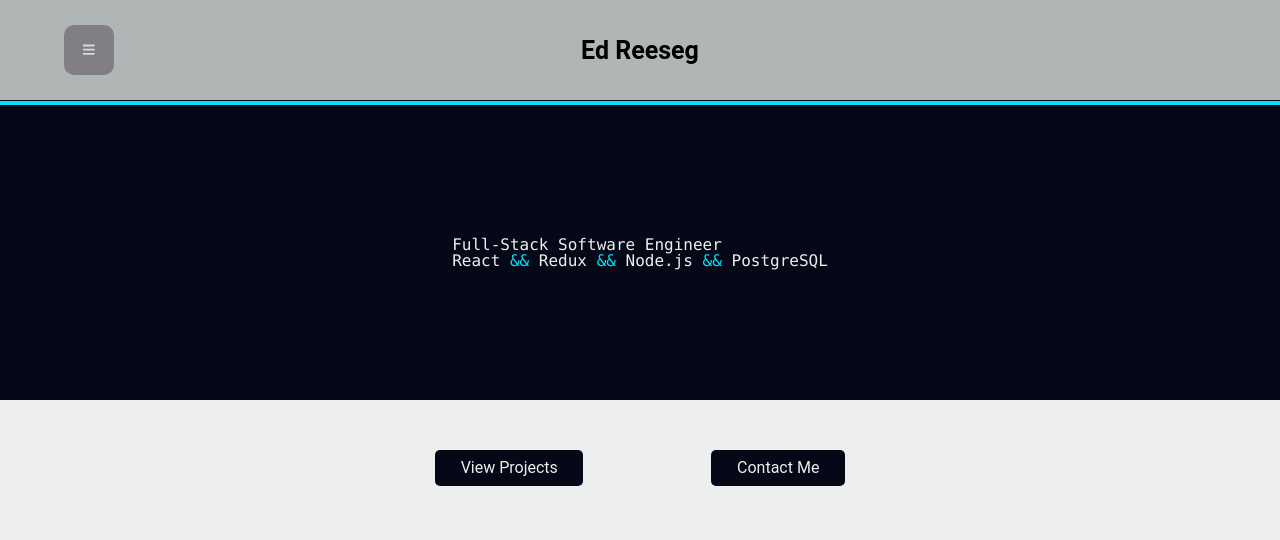
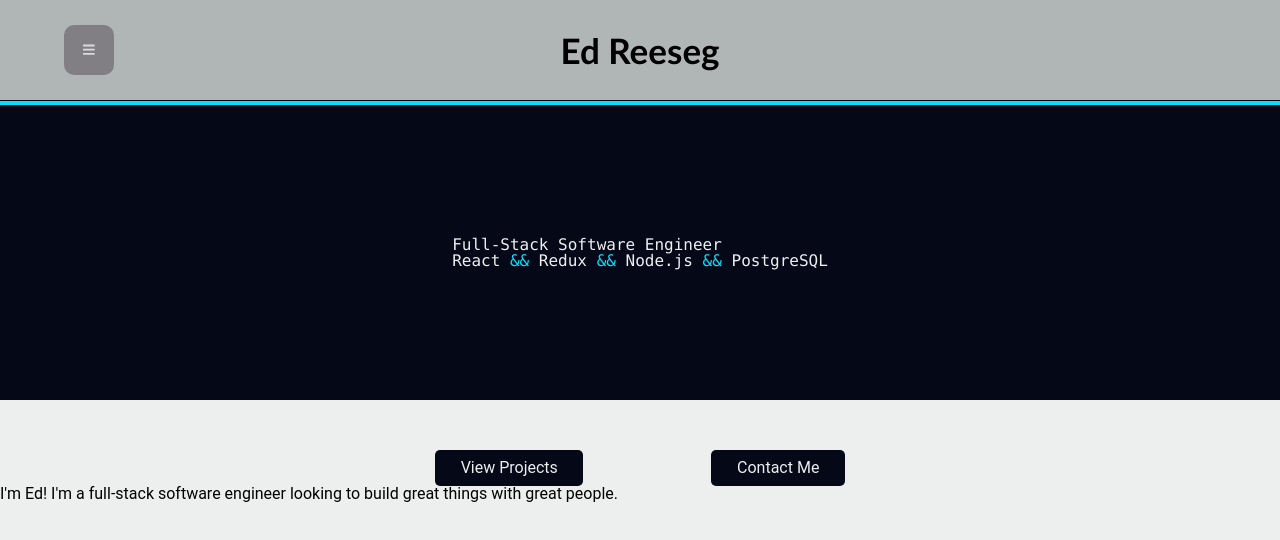
Before and after one commit to edreeseg/edreeseg.com, a React (Create React App) app: page / in a window 1280 px wide. Shown: the top 540 px of the page. Built offline with nearby package versions, Linux system fonts and the light colour scheme.

Commit message:
Attempting to update set-value to a more recent version

```diff
--- a/src/components/About/index.js
+++ b/src/components/About/index.js
@@ -9,6 +9,9 @@ function About() {
                 <Link to="projects-container">View Projects</Link>
                 <Link to="contact-container">Contact Me</Link>
             </section>
+            <section className="about-synopsis">
+                <p>I'm Ed!  I'm a full-stack software engineer looking to build great things with great people.</p>
+            </section>
         </section>
     );
 }
--- a/src/components/Nav/Nav.scss
+++ b/src/components/Nav/Nav.scss
@@ -13,8 +13,9 @@
     background: #b0b6b6;
 
     h1 {
-        font-size: 2.5rem;
+        font-size: 3.5rem;
         font-weight: bold;
+        font-family: "Trebuchet MS", Helvetica, sans-serif;
     }
 }
 .nav-links {
```
Also changed, not shown: 1 other file (tests, documents, lock files or other folders).
